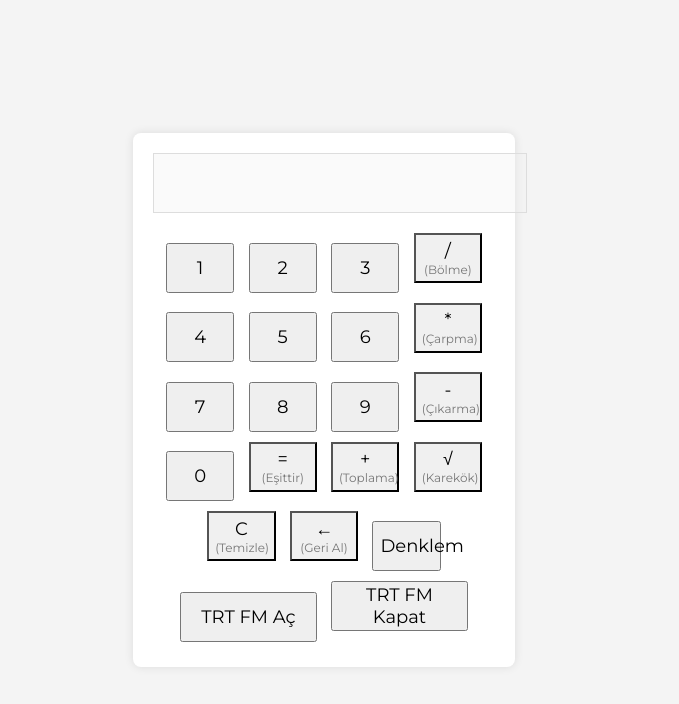
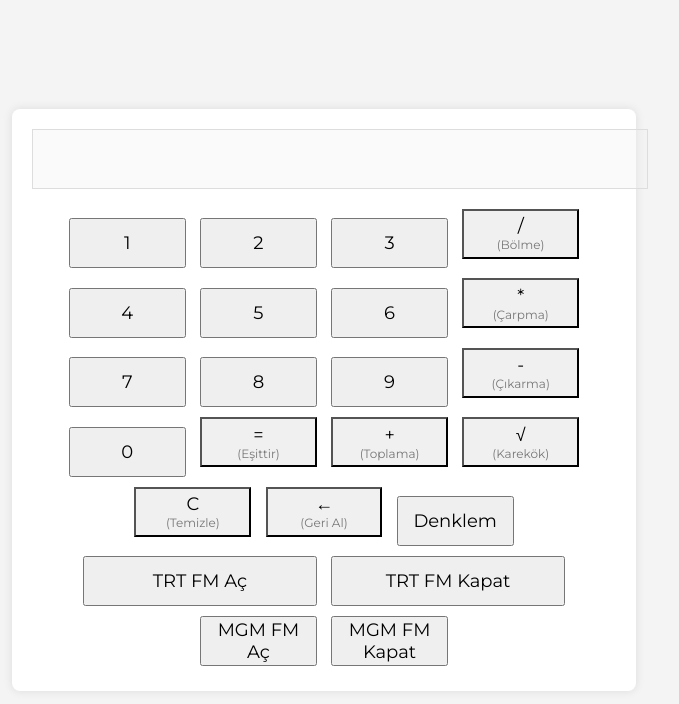
Before and after one commit to heyturkiye204/hesapmakinesi.heytr.live, a plain HTML site: page index.html in a window 1280 px wide. Shown: the whole page, without its empty margins (316-995 px from the left). Drawn offline with Linux system fonts and the light colour scheme.

Commit message:
Update index.html

```diff
--- a/index.html
+++ b/index.html
@@ -93,6 +93,8 @@
         <br>
         <button id="openTrtFm" onclick="openTrtFm()">TRT FM Aç</button>
         <button id="closeTrtFm" onclick="closeTrtFm()">TRT FM Kapat</button>
+        <button id="openMgmFm" onclick="openMgmFm()">MGM FM Aç</button>
+        <button id="closeMgmFm" onclick="closeMgmFm()">MGM FM Kapat</button>
     </div>
 
     <script>
@@ -169,6 +171,29 @@
                 alert('TRT FM zaten kapalı. Bir daha kapatmanıza gerek yok.');
             }
         }
+
+        function openMgmFm() {
+            const mgmFmStream = 'https://www.mgm.gov.tr/Files/mp3/hava.mp3';
+            audioPlayer = new Audio(trtFmStream);
+
+            if (!trtFmPlaying) {
+                audioPlayer.play();
+                alert('MGM FM açılıyor...');
+                mgmFmPlaying = true;
+            } else {
+                alert('MGM FM zaten açık. Bir daha açmanıza gerek yok.');
+            }
+        }
+
+        function closeMgmFm() {
+            if (trtFmPlaying) {
+                audioPlayer.pause();
+                alert('MGM FM kapatılıyor...');
+                mgmFmPlaying = false;
+            } else {
+                alert('MGM FM zaten kapalı. Bir daha kapatmanıza gerek yok.');
+            }
+        }
     </script>
 </body>
 </html>
```
